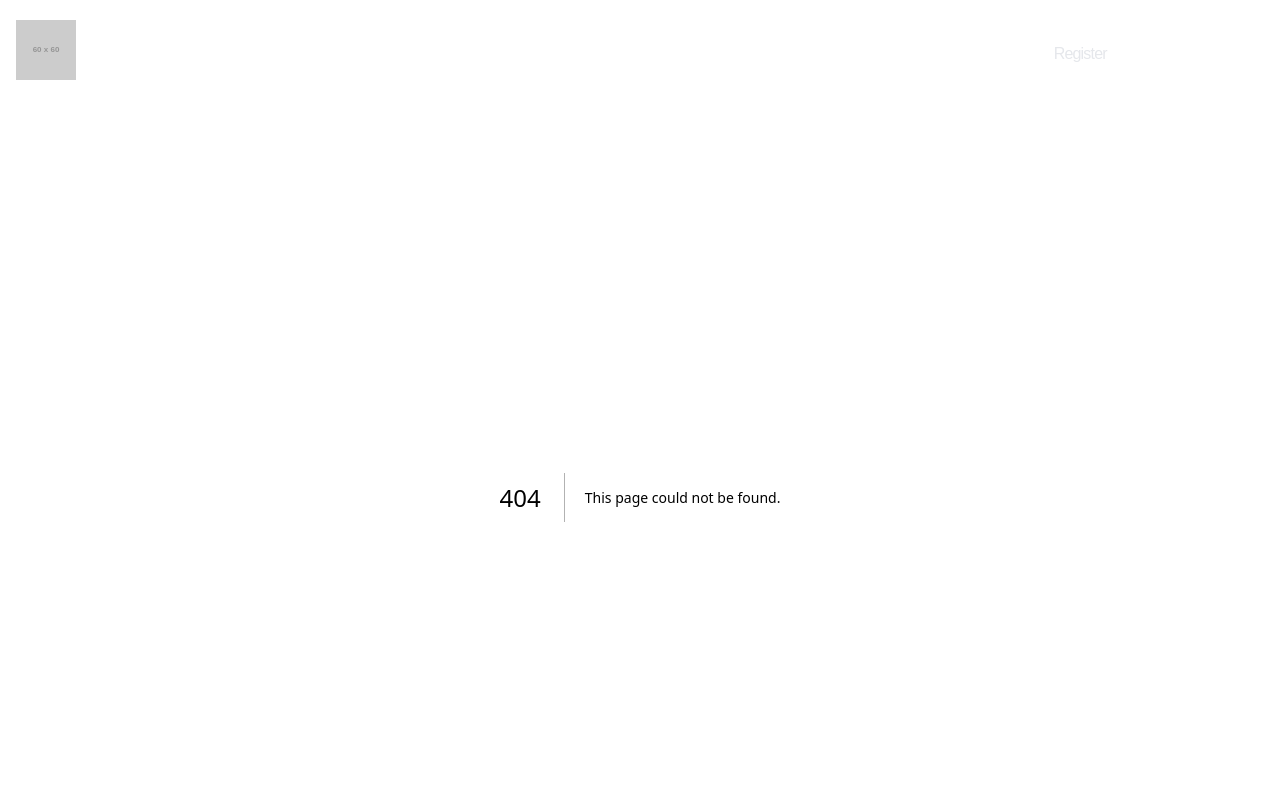
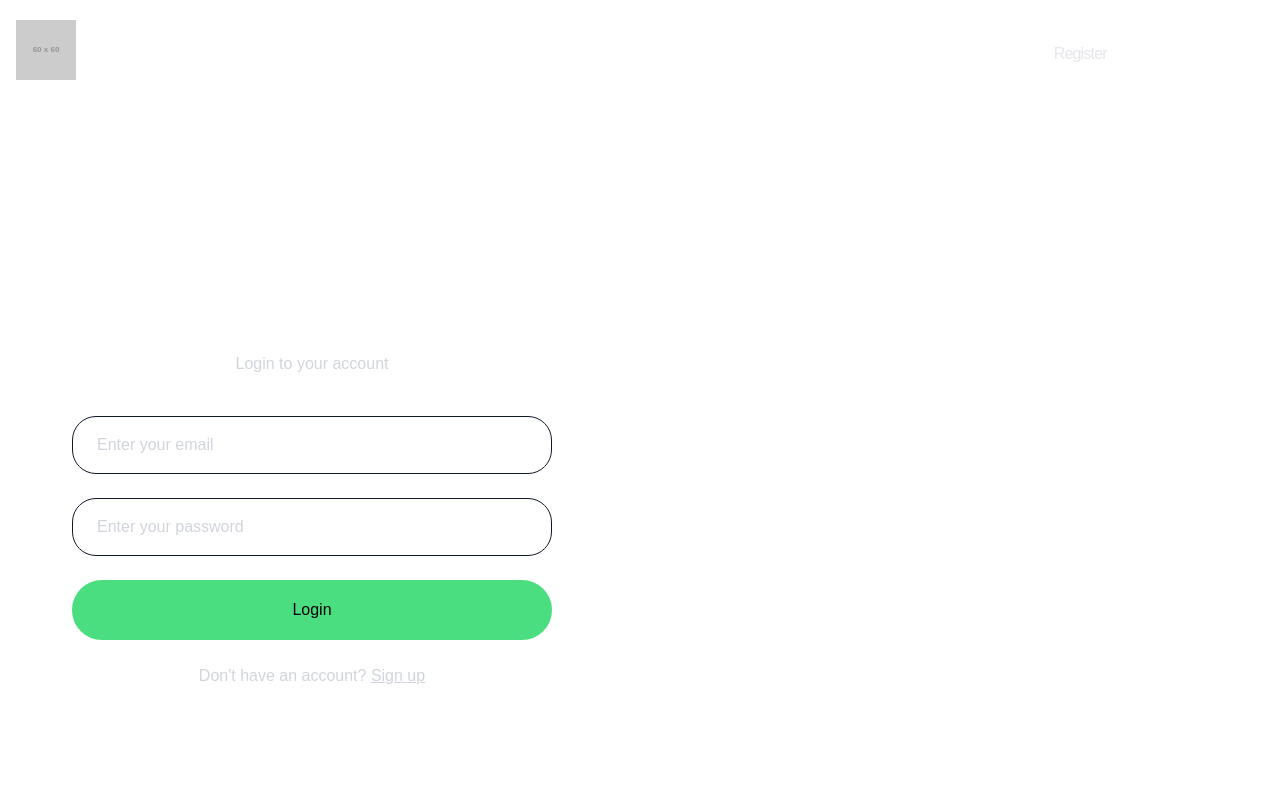
Before and after one commit to Javier-Lever/igClone, a Next.js app: page /login in a window 1280 px wide. Before the commit this address had no page. Shown: the top 800 px of the page. Built offline with nearby package versions, Linux system fonts and the light colour scheme.

Commit message:
login page made

```diff
--- /dev/null
+++ b/app/login/page.jsx
@@ -0,0 +1,42 @@
+import CustomInput from "@/components/CustomInput";
+
+export default function Login() {
+  return (
+    <section className="overflow-hidden h-[100vh]">
+      <div className="flex flex-wrap -m-8">
+        <div className="w-full md:w-1/2 p-8">
+          <div className="px-4 pt-10 md:pb-40 max-w-lg mx-auto">
+            <a className="inline-block mb-36" href="#"></a>
+            <div className="text-center mx-auto">
+              <h3 className="mb-4 text-5xl text-white tracking-5xl">Welcome Back</h3>
+              <p className="mb-10 text-gray-300">Login to your account</p>
+
+              {/* Email Input */}
+              <div className="mb-6 border border-gray-900 w-full focus-within:border-white overflow-hidden rounded-3xl">
+                <CustomInput type={"email"} placeholder={"Enter your email"} />
+              </div>
+
+              {/* Password Input */}
+              <div className="mb-6 border border-gray-900 w-full focus-within:border-white overflow-hidden rounded-3xl">
+                <CustomInput type={"password"} placeholder={"Enter your password"} />
+              </div>
+
+              {/* Login Button */}
+              <button className="block w-full mb-6 px-14 py-4 text-center font-medium tracking-2xl border-2 border-green-400 bg-green-400 hover:bg-green-500 text-black focus:ring-4 focus:ring-green-500 focus:ring-opacity-40 rounded-full transition duration-300">
+                Login
+              </button>
+
+              {/* Sign Up Link */}
+              <p className="text-gray-300">
+                <span>Don't have an account? </span>
+                <a className="underline" href="register">
+                  Sign up
+                </a>
+              </p>
+            </div>
+          </div>
+        </div>
+      </div>
+    </section>
+  );
+}
```
